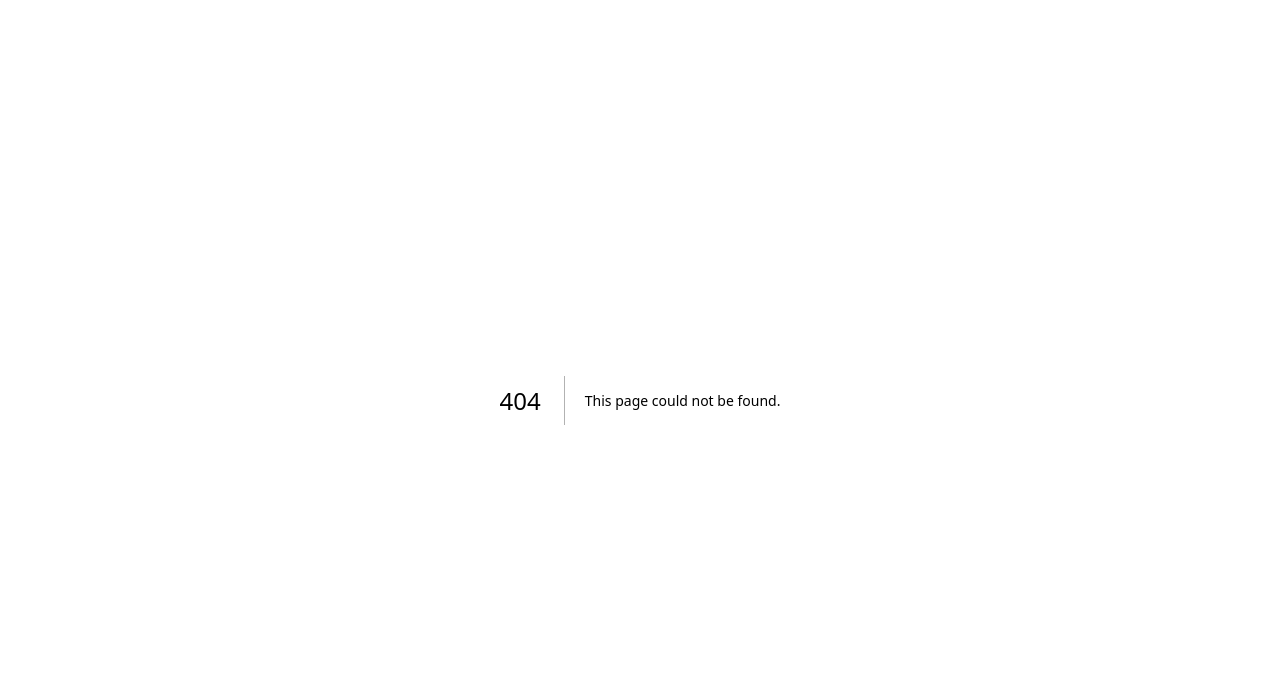
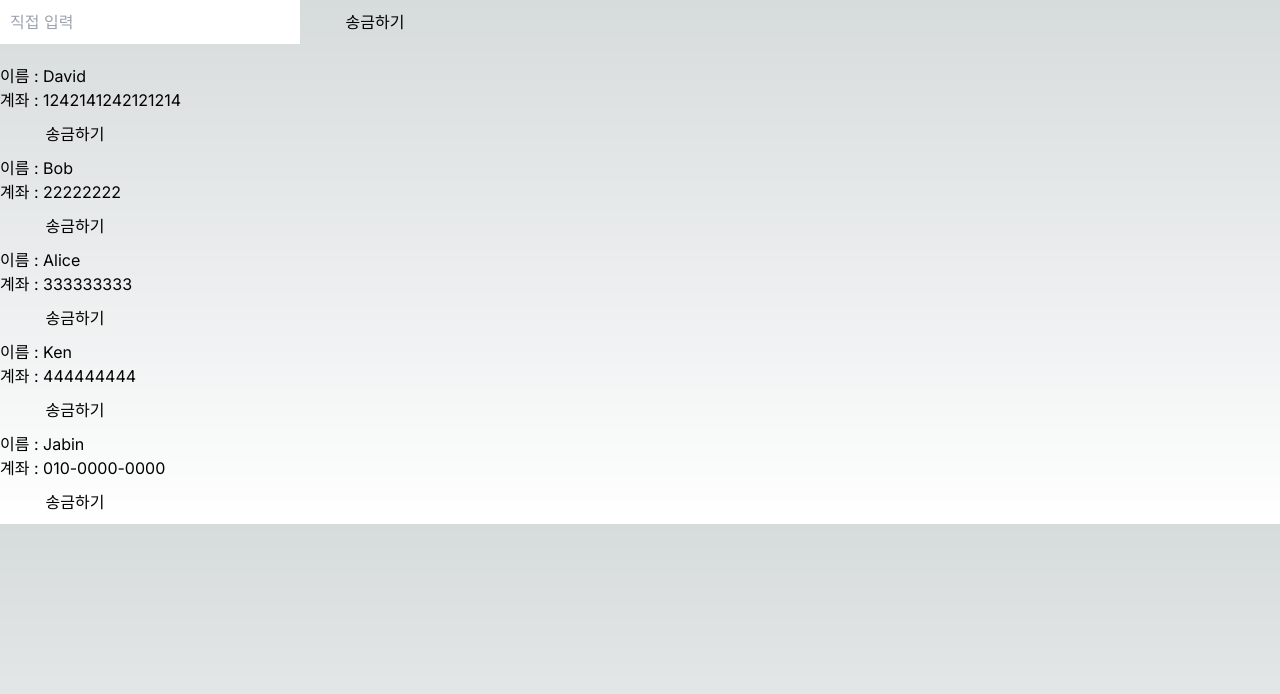
Before and after one commit to jabin1221/test_linux_front, a Next.js app: page /send in a window 1280 px wide. Before the commit this address had no page. Shown: the top 694 px of the page. Built offline with nearby package versions, Linux system fonts and the light colour scheme.

Commit message:
사기꾼 조회

```diff
--- /dev/null
+++ b/app/dummyDatas.ts
@@ -0,0 +1,22 @@
+import create from 'zustand';
+
+export interface DummyData {
+    name: string;
+    account: string;
+}
+
+interface DummyDataState {
+    dummyDatas: DummyData[];
+    setdummyDatas: (newData: DummyData) => void;
+}
+
+export const usedummyData = create<DummyDataState>(set => ({
+    dummyDatas: [
+        { name: "Jabin", account: "010-0000-0000" },
+        { name: "Kim", account: "999999999"}
+
+    ],
+    setdummyDatas: (newData: DummyData) => set(state => ({
+        dummyDatas: [...state.dummyDatas, newData]
+    }))
+}));
--- /dev/null
+++ b/app/send/list.tsx
@@ -0,0 +1,29 @@
+'use client'
+
+interface FriendDataInfo {
+    data : friend_info;
+    checkAccount : Function;
+}
+
+interface friend_info {
+    name : string,
+    account : string
+}
+
+ const List : React.FC<FriendDataInfo> = ({data, checkAccount}) => {
+
+    return (
+        <div>
+            <div>
+                <p>이름 : {data.name}</p>
+                <p>계좌 : {data.account}</p>
+            </div>
+            <div>
+                <button onClick={() => checkAccount(data.account)} style={{ padding: '10px', width: '150px' }}>송금하기</button>
+            </div>
+        </div>
+    );
+}
+
+
+export default List;
--- /dev/null
+++ b/app/send/page.tsx
@@ -0,0 +1,77 @@
+'use client'
+
+import { useEffect, useState } from 'react';
+import {usedummyData, DummyData} from '../dummyDatas'
+import List from './list';
+
+const friend_info = [
+    {
+        name : "David",
+        account : "1242141242121214"
+    },
+    {
+        name : "Bob",
+        account : "22222222"
+    },
+    {
+        name : "Alice",
+        account : "333333333"
+    },
+    {
+        name : "Ken",
+        account : "444444444"
+    },
+    {
+        name: "Jabin",
+        account: "010-0000-0000"
+    }
+
+
+]
+
+export default function Page() {
+
+    const dummyDatas = usedummyData(state => state.dummyDatas);
+    const [result, setResult] = useState('');
+    const [accountNumber, setAccountNumber] = useState('');
+    const [check, setCheck] = useState(0);
+
+    useEffect(() => {
+        if(result != '해당 번호의 사기꾼이 없습니다.' && result != ''){
+            alert(result);
+        }
+
+    }, [check]);
+
+    const checkAccount = (number : String) => {
+        const data = dummyDatas.find((dummydata: DummyData) => dummydata.account === number);
+        setCheck(check + 1);
+        if (data) {
+            setResult(`해당 번호의 주인은 ${data.name}(이)라는 사기꾼입니다.`);
+        } else {
+            setResult('해당 번호의 사기꾼이 없습니다.');
+        }
+    };
+
+
+    return(
+        <div>
+            <div>
+            <input
+                type="text"
+                value={accountNumber}
+                onChange={(e) => setAccountNumber(e.target.value)}
+                placeholder="직접 입력"
+                style={{ padding: '10px', marginBottom: '20px', width: '300px' }}
+            />
+            <button onClick={() => checkAccount(accountNumber)} style={{ padding: '10px', width: '150px' }}>송금하기</button>
+            </div>
+            <div>
+            <ul>
+            {friend_info.map((friend, idx) => <li><List data={friend} checkAccount={checkAccount}/></li>)}
+
+            </ul>
+            </div>
+        </div>
+    );
+}
```
Also changed, not shown: package.json (+5 -4 lines), 1 other file (tests, documents, lock files or other folders).
